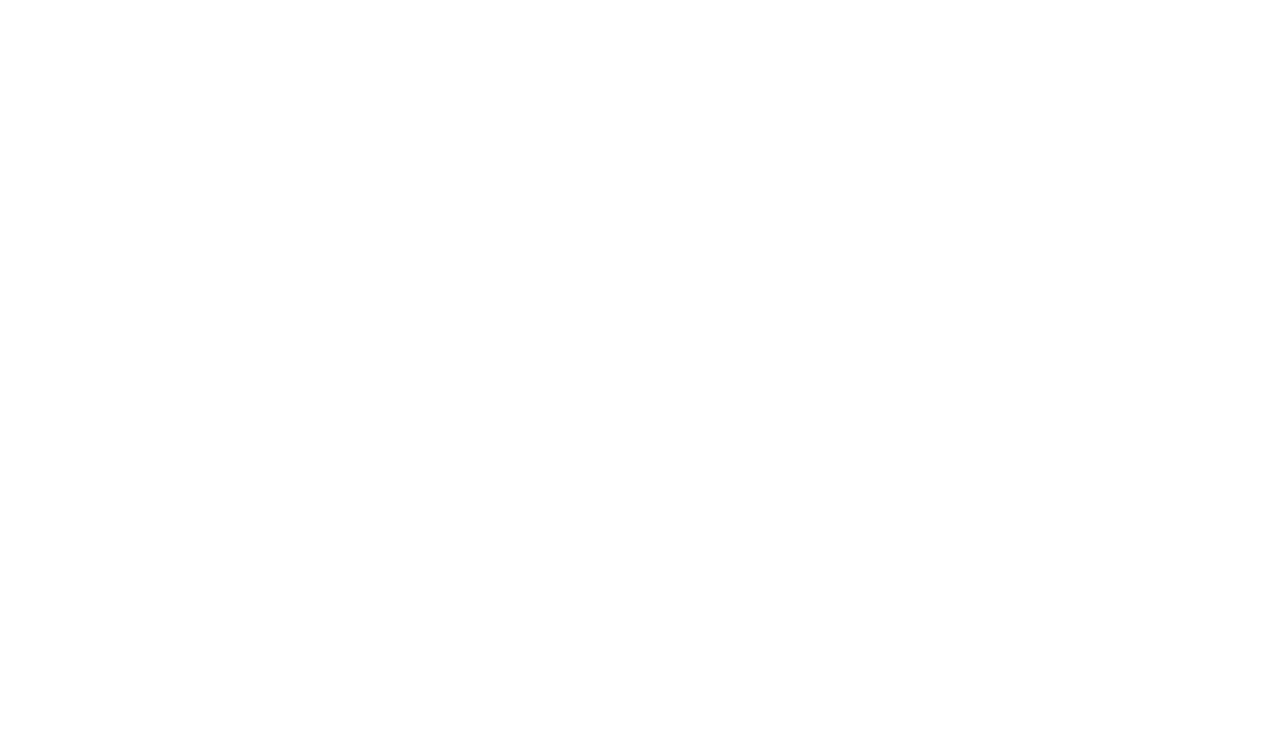
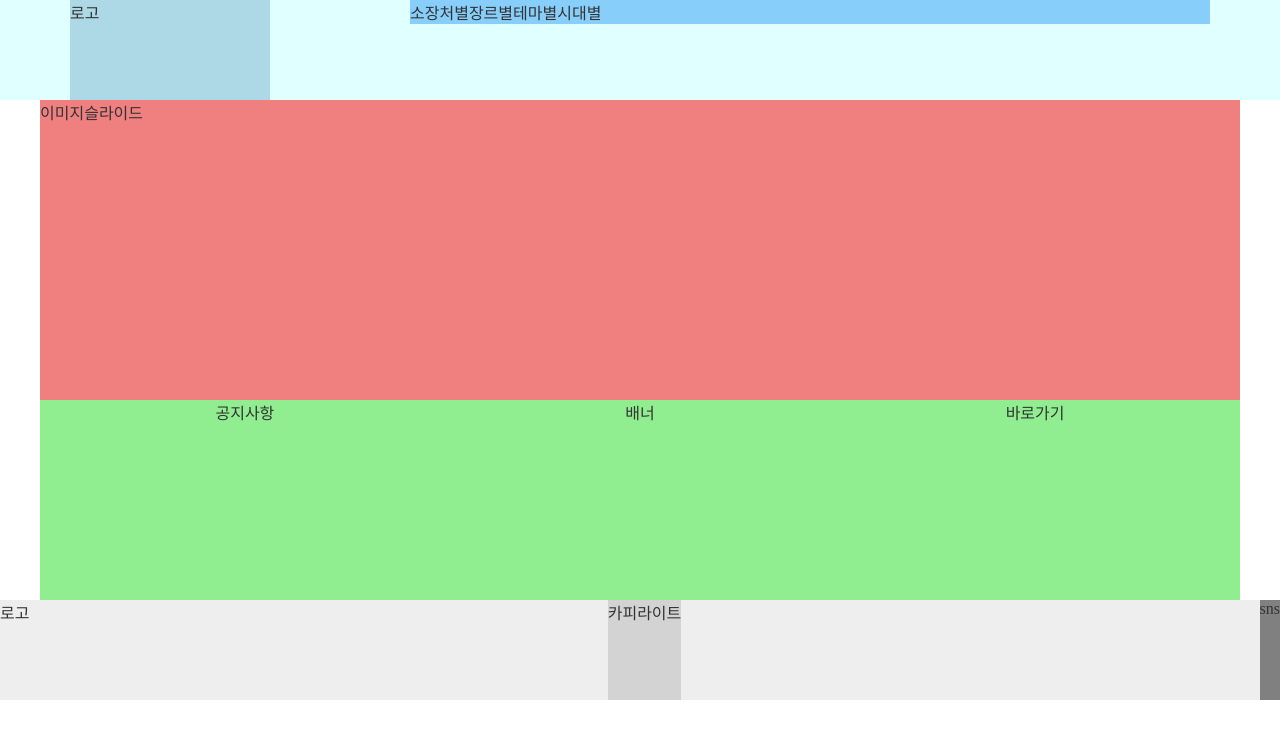
Before and after one commit to Heesu01/WebDesignDevelopment, a plain HTML site: page exams/exam04/index.html in a window 1280 px wide. Drawn offline with Linux system fonts and the light colour scheme.

Commit message:
기출 04회: 와이어프레임 구현

```diff
--- a/exams/exam04/css/style.css
+++ b/exams/exam04/css/style.css
@@ -8,3 +8,65 @@
   color: #333;
   font-family: "맑은 고딕";
 }
+
+body {
+  width: 100%;
+  margin: auto;
+}
+
+/* header */
+header {
+  width: 100%;
+  height: 100px;
+  background-color: lightcyan;
+  display: flex;
+  justify-content: space-around;
+}
+.logo {
+  width: 200px;
+  background-color: lightblue;
+}
+nav {
+  width: 800px;
+  height: 100%;
+}
+nav ul {
+  width: 100%;
+  display: flex;
+  background-color: lightskyblue;
+}
+
+/* img-slide */
+.img-slide {
+  width: 1200px;
+  height: 300px;
+  margin: auto;
+  background-color: lightcoral;
+}
+
+/* contents */
+.contents {
+  width: 1200px;
+  height: 200px;
+  margin: auto;
+  display: flex;
+  background-color: lightgreen;
+  justify-content: space-around;
+}
+
+/* footer */
+footer {
+  width: 100%;
+  height: 100px;
+  background-color: #eee;
+  display: flex;
+  justify-content: space-between;
+}
+.footer-logo {
+}
+.copy {
+  background-color: lightgrey;
+}
+.sns {
+  background-color: gray;
+}
--- a/exams/exam04/index.html
+++ b/exams/exam04/index.html
@@ -7,5 +7,35 @@
     <script src="javascript/jquery-1.12.3.js" type="text/javascript"></script>
     <script src="javascript/scrip.js" type="text/javascript"></script>
   </head>
-  <body></body>
+  <body>
+    <header>
+      <div class="logo">
+        <a href="#"><img />로고</a>
+      </div>
+      <nav>
+        <ul>
+          <li><a href="#">소장처별</a></li>
+          <li><a href="#">장르별</a></li>
+          <li><a href="#">테마별</a></li>
+          <li><a href="#">시대별</a></li>
+        </ul>
+      </nav>
+    </header>
+    <div class="img-slide">
+      이미지슬라이드
+      <a href="#"><img /></a>
+      <a href="#"><img /></a>
+      <a href="#"><img /></a>
+    </div>
+    <div class="contents">
+      <div class="notice">공지사항</div>
+      <div class="banner">배너</div>
+      <div class="shortcut">바로가기</div>
+    </div>
+    <footer>
+      <div class="footer-logo"><a href="#">로고</a></div>
+      <div class="copy">카피라이트</div>
+      <div class="sns">sns</div>
+    </footer>
+  </body>
 </html>
```
